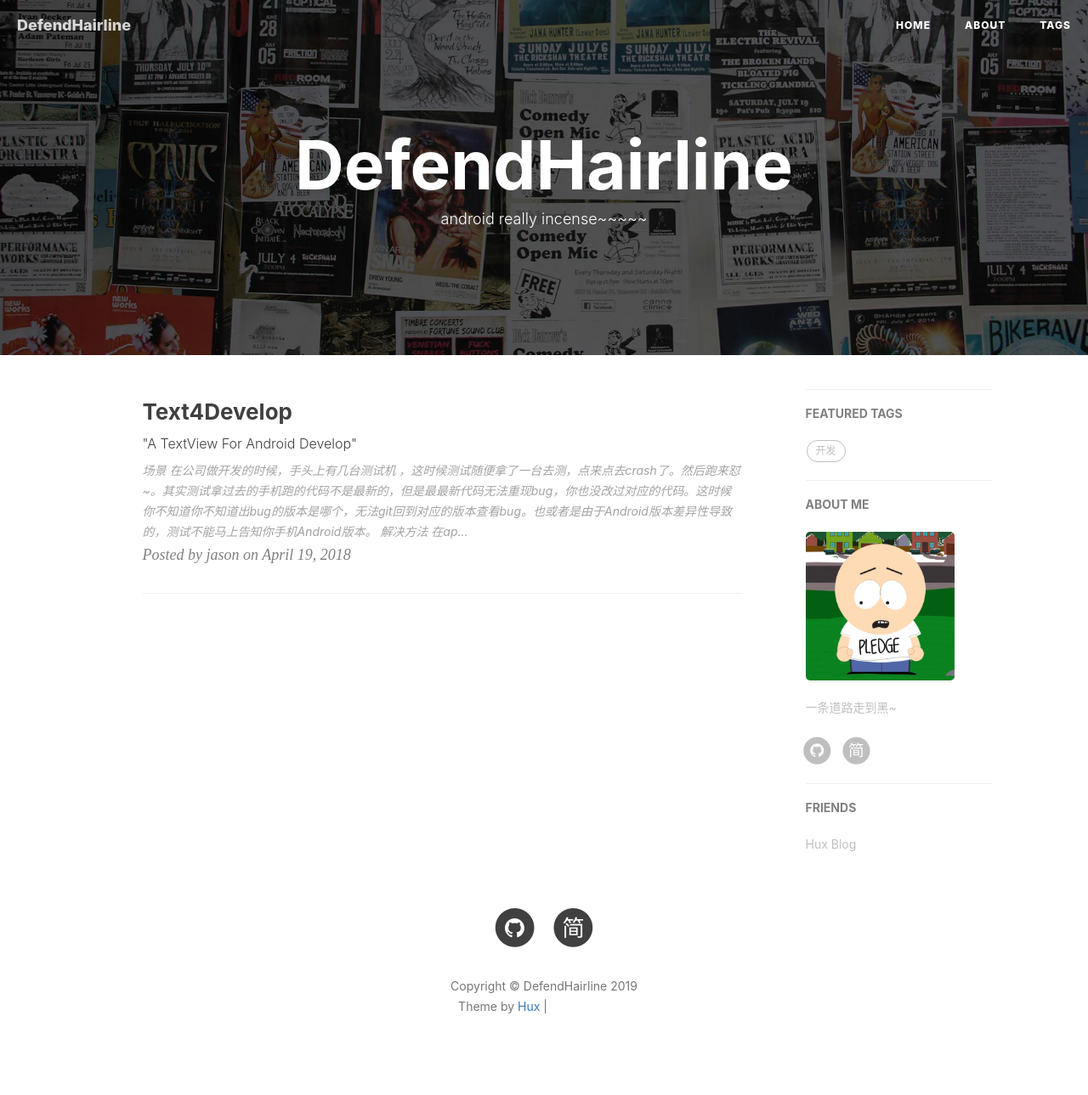
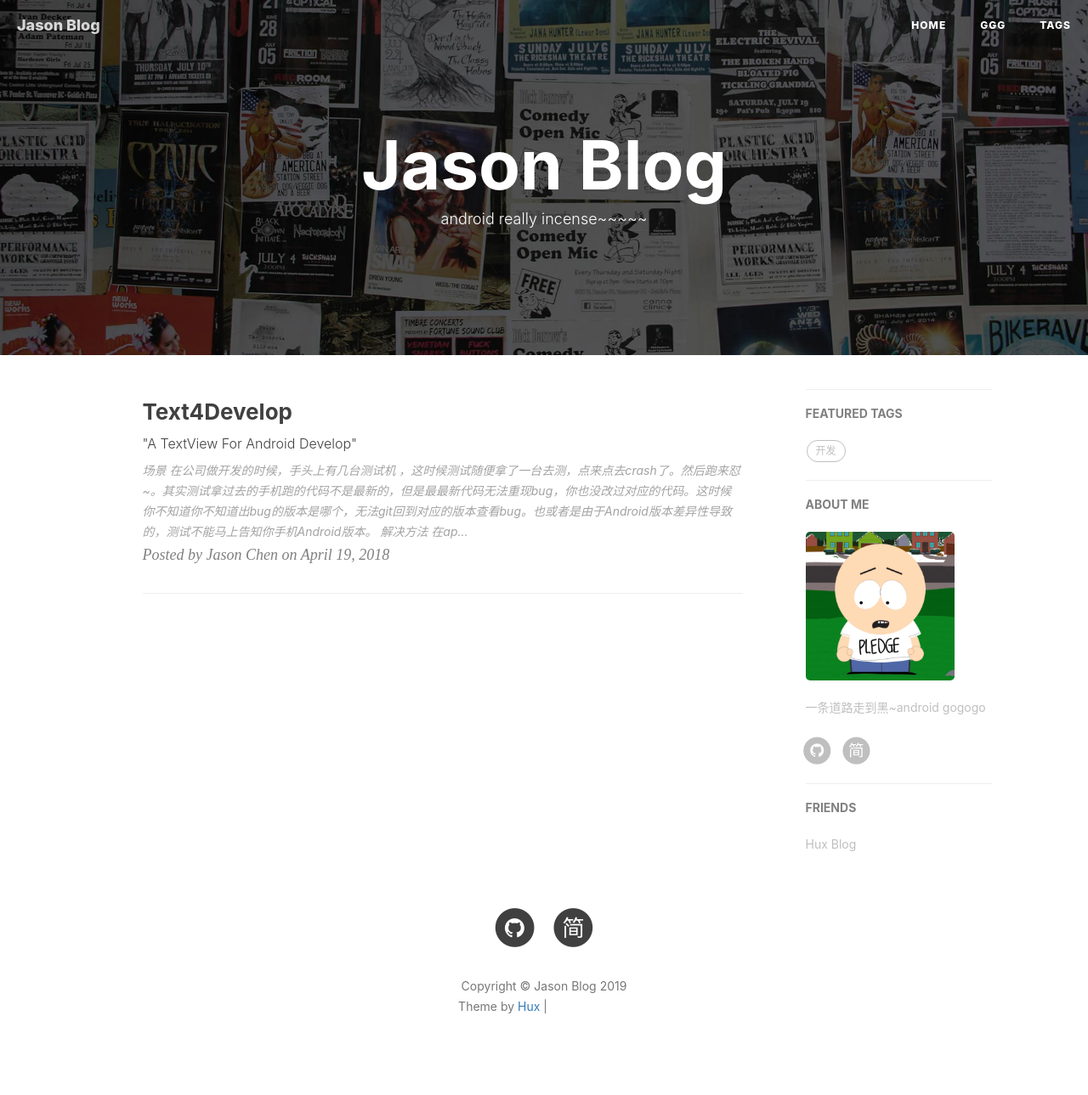
Before and after one commit to runat3/runat3.github.io, a Jekyll site: the page built from index.html, in a window 1280 px wide. Shown: the whole page at 85% size. Built offline with Jekyll 4.4.1, drawn with Linux system fonts in a browser that asks for light colours; nearby versions of some CDN libraries; the list of posts is cut into pages by our own code; comment, search, counter and statistics services are not loaded; grey boxes are pictures that could not be loaded.

Commit message:
hide about

```diff
--- a/_config.yml
+++ b/_config.yml
@@ -1,6 +1,6 @@
 # Site settings
-title: DefendHairline
-SEOTitle: 代码打志bin | DefendHairline's Blog
+title: Jason Blog
+SEOTitle: 代码打志bin | Jason's Blog
 header-img: img/home-bg.jpg
 email: 872102569@qq.com
 description: ""
@@ -69,7 +69,7 @@
 
 # Sidebar settings
 sidebar: true                           # whether or not using Sidebar.
-sidebar-about-description: "一条道路走到黑~"
+sidebar-about-description: "一条道路走到黑~android gogogo"
 sidebar-avatar: /img/avatar.jpg      # use absolute URL, seeing it's used in both `/` and `/about/`
 
 
--- a/_layouts/page.html
+++ b/_layouts/page.html
@@ -102,7 +102,8 @@
             <!-- Short About -->
             <section class="visible-md visible-lg">
                 <hr>
-                <h5><a href="{{'/about/' | prepend: site.baseurl }}">ABOUT ME</a></h5>
+                <!-- <h5><a href="{{'/about/' | prepend: site.baseurl }}">ABOUT ME</a></h5> -->
+                <h5>ABOUT ME</h5>
                 <div class="short-about">
                     {% if site.sidebar-avatar %}
                     <img src="{{site.sidebar-avatar}}" />
--- a/_posts/2018-04-19-Text4Develop.markdown
+++ b/_posts/2018-04-19-Text4Develop.markdown
@@ -3,7 +3,7 @@
 title:      "Text4Develop"
 subtitle:   " \"A TextView For Android Develop\""
 date:       2018-04-19 17:56:00
-author:     "jason"
+author:     "Jason Chen"
 header-img: "img/post-bg-2015.jpg"
 tags:
     - 开发
@@ -102,7 +102,7 @@
 - Host：接口的baseUrl，用于分辨是测试环境还是线上环境
   其他的信息可以根据需求添加删除
 
-  ### 用法
+### 用法
 
 1. 拷贝TextView4Dev到你的项目中
 2. 在MainActivity中实例化`TextView4Dev textView4Dev = new TextView4Dev(this);`
@@ -110,4 +110,4 @@
 
 注意事项：需要获取权限ACTION_MANAGE_OVERLAY_PERMISSION
 
-完整代码请查看demo->[GitHub](https://github.com/CzSam/TextView4Dev/tree/master)，如果对您有用的话，请star一下，感激不尽~
+完整代码请查看demo->[GitHub](https://github.com/DefendHairline/TextView4Dev/tree/master)，如果对您有用的话，请star一下，感激不尽~
--- a/about.html
+++ b/about.html
@@ -1,6 +1,6 @@
 ---
 layout: page
-title: "About"
+title: "GGG"
 description: "Hey, this is Hux."
 header-img: "img/about-bg.jpg"
 ---
```
Also changed, not shown: css/hux-blog.min.css.
